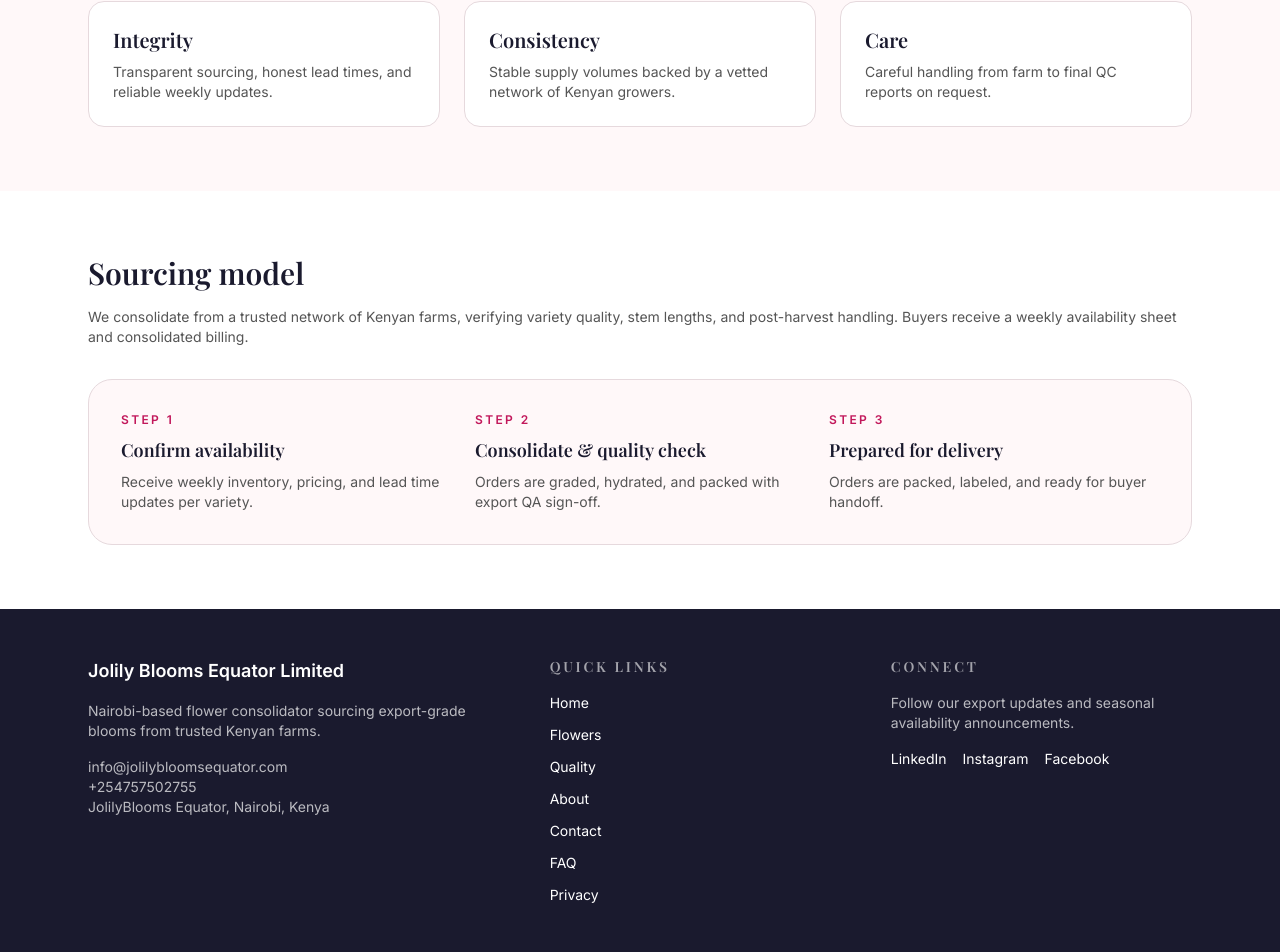
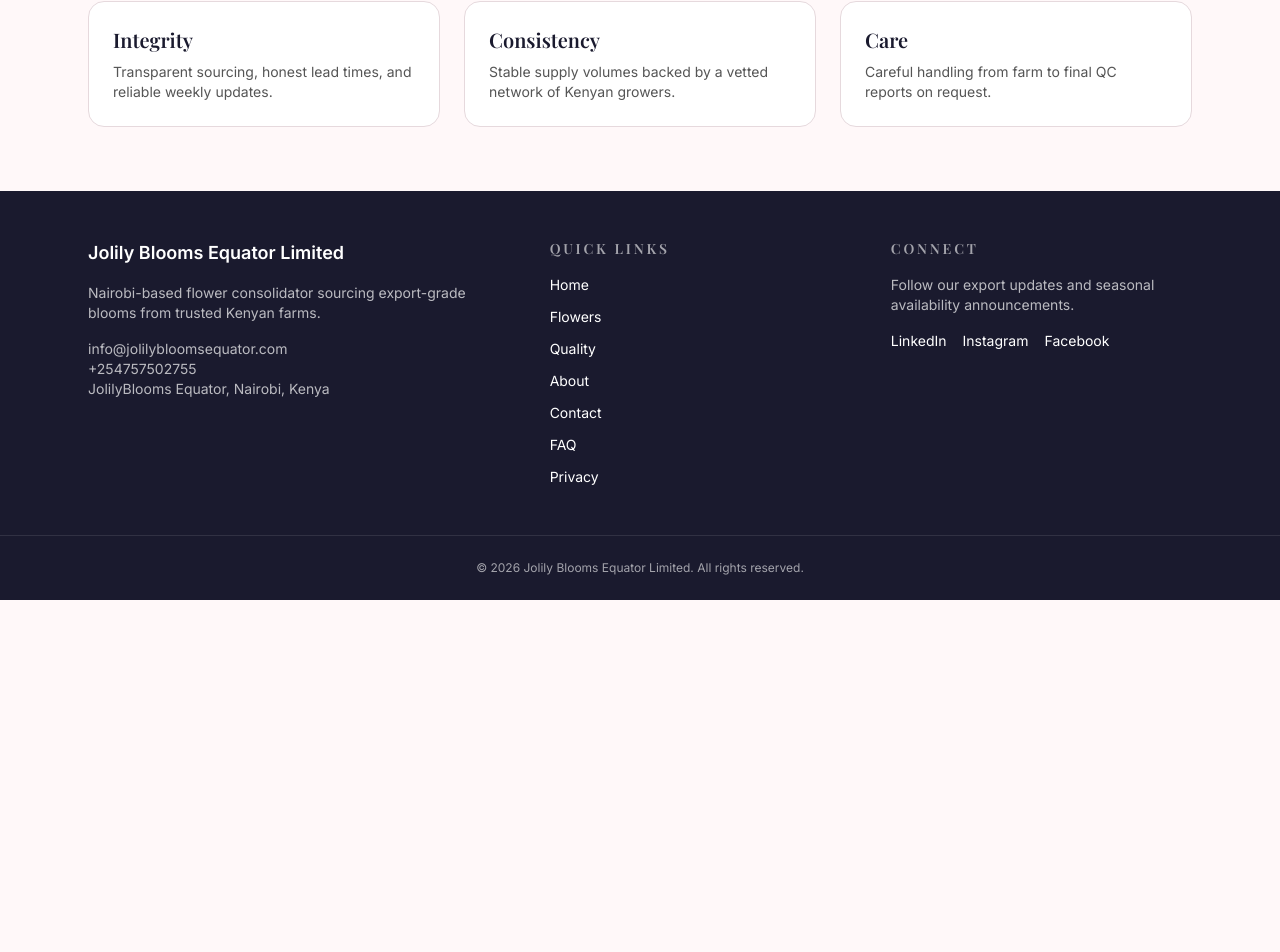
Before and after one commit to jolilybloomsequator/jolilybloomsfrontend, a Next.js app: page /about in a window 1280 px wide. Shown: the part 1114-2066 px from the top of the page. After the commit the page ends 1714 px from the top, so only its background shows below. Built offline with nearby package versions, Linux system fonts and the light colour scheme; no server answers; a web font is replaced by a local one.

Commit message:
Remove about sourcing section

```diff
--- a/src/app/about/page.tsx
+++ b/src/app/about/page.tsx
@@ -56,40 +56,6 @@ export default function AboutPage() {
           ))}
         </div>
       </section>
-
-      <section className="bg-white">
-        <div className="mx-auto flex w-full max-w-6xl flex-col gap-8 px-6 py-16">
-          <FadeIn className="space-y-4">
-            <h2 className="text-3xl font-semibold text-charcoal">Sourcing model</h2>
-            <p className="text-sm text-muted">
-              We consolidate from a trusted network of Kenyan farms, verifying variety quality, stem
-              lengths, and post-harvest handling. Buyers receive a weekly availability sheet and consolidated
-              billing.
-            </p>
-          </FadeIn>
-          <FadeIn className="grid gap-6 rounded-3xl border border-border-soft bg-cream p-8 md:grid-cols-3">
-            <div>
-              <p className="text-xs font-semibold uppercase tracking-[0.2em] text-brand">Step 1</p>
-              <h3 className="mt-2 text-lg font-semibold text-charcoal">Confirm availability</h3>
-              <p className="mt-2 text-sm text-muted">
-                Receive weekly inventory, pricing, and lead time updates per variety.
-              </p>
-            </div>
-            <div>
-              <p className="text-xs font-semibold uppercase tracking-[0.2em] text-brand">Step 2</p>
-              <h3 className="mt-2 text-lg font-semibold text-charcoal">Consolidate & quality check</h3>
-              <p className="mt-2 text-sm text-muted">
-                Orders are graded, hydrated, and packed with export QA sign-off.
-              </p>
-            </div>
-            <div>
-              <p className="text-xs font-semibold uppercase tracking-[0.2em] text-brand">Step 3</p>
-              <h3 className="mt-2 text-lg font-semibold text-charcoal">Prepared for delivery</h3>
-              <p className="mt-2 text-sm text-muted">Orders are packed, labeled, and ready for buyer handoff.</p>
-            </div>
-          </FadeIn>
-        </div>
-      </section>
     </div>
   );
 }
```
